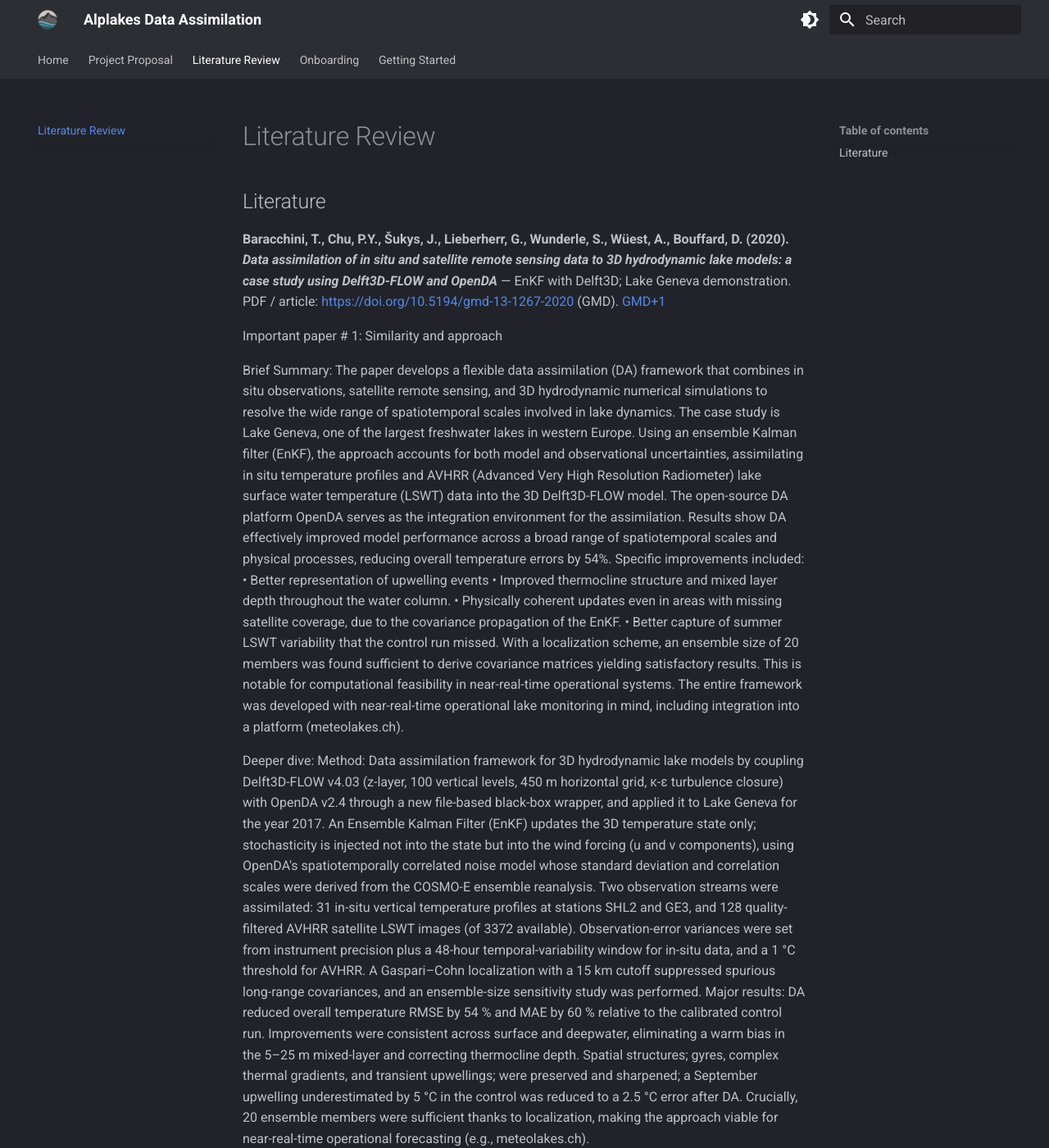
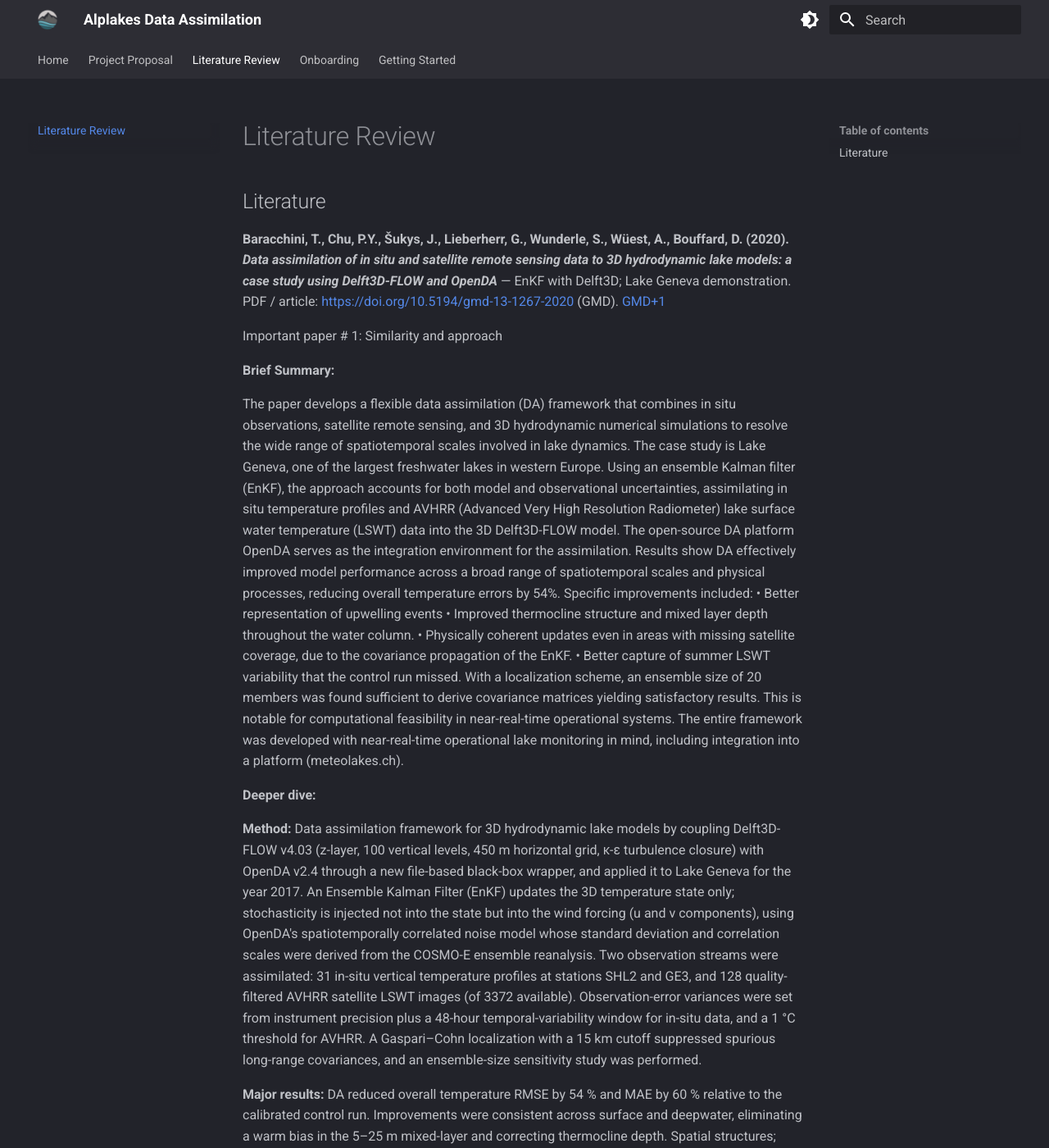
Before and after one commit to eawag-surface-waters-research/alplakes-da, an MkDocs documentation site: the page built from docs/literature-review.md, in a window 1280 px wide and 1400 px high. Shown: the whole window at 82% size. Built offline with MkDocs 1.6.1 and Material for MkDocs 9.7.7, drawn with Linux system fonts in a browser that asks for light colours; some of the changed lines change nothing that is shown; some of the changed text lies outside the part shown.

Commit message:
Update literature-review.md

```diff
--- a/docs/literature-review.md
+++ b/docs/literature-review.md
@@ -5,7 +5,8 @@
 
 Important paper # 1: Similarity and approach
 
-Brief Summary:
+**Brief Summary:**
+
 The paper develops a flexible data assimilation (DA) framework that combines in situ observations, satellite remote sensing, and 3D hydrodynamic numerical simulations to resolve the wide range of spatiotemporal scales involved in lake dynamics. The case study is Lake Geneva, one of the largest freshwater lakes in western Europe. Using an ensemble Kalman filter (EnKF), the approach accounts for both model and observational uncertainties, assimilating in situ temperature profiles and AVHRR (Advanced Very High Resolution Radiometer) lake surface water temperature (LSWT) data into the 3D Delft3D-FLOW model. The open-source DA platform OpenDA serves as the integration environment for the assimilation. Results show DA effectively improved model performance across a broad range of spatiotemporal scales and physical processes, reducing overall temperature errors by 54%. Specific improvements included:
 •	Better representation of upwelling events
 •	Improved thermocline structure and mixed layer depth throughout the water column.
@@ -13,9 +14,11 @@ The paper develops a flexible data assimilation (DA) framework that combines in
 •	Better capture of summer LSWT variability that the control run missed.
 With a localization scheme, an ensemble size of 20 members was found sufficient to derive covariance matrices yielding satisfactory results. This is notable for computational feasibility in near-real-time operational systems. The entire framework was developed with near-real-time operational lake monitoring in mind, including integration into a platform (meteolakes.ch).
 
-Deeper dive:
-Method: Data assimilation framework for 3D hydrodynamic lake models by coupling Delft3D-FLOW v4.03 (z-layer, 100 vertical levels, 450 m horizontal grid, κ-ε turbulence closure) with OpenDA v2.4 through a new file-based black-box wrapper, and applied it to Lake Geneva for the year 2017. An Ensemble Kalman Filter (EnKF) updates the 3D temperature state only; stochasticity is injected not into the state but into the wind forcing (u and v components), using OpenDA's spatiotemporally correlated noise model whose standard deviation and correlation scales were derived from the COSMO-E ensemble reanalysis. Two observation streams were assimilated: 31 in-situ vertical temperature profiles at stations SHL2 and GE3, and 128 quality-filtered AVHRR satellite LSWT images (of 3372 available). Observation-error variances were set from instrument precision plus a 48-hour temporal-variability window for in-situ data, and a 1 °C threshold for AVHRR. A Gaspari–Cohn localization with a 15 km cutoff suppressed spurious long-range covariances, and an ensemble-size sensitivity study was performed.
-Major results: DA reduced overall temperature RMSE by 54 % and MAE by 60 % relative to the calibrated control run. Improvements were consistent across surface and deepwater, eliminating a warm bias in the 5–25 m mixed-layer and correcting thermocline depth. Spatial structures; gyres, complex thermal gradients, and transient upwellings; were preserved and sharpened; a September upwelling underestimated by 5 °C in the control was reduced to a 2.5 °C error after DA. Crucially, 20 ensemble members were sufficient thanks to localization, making the approach viable for near-real-time operational forecasting (e.g., meteolakes.ch).
+**Deeper dive:**
+
+**Method:** Data assimilation framework for 3D hydrodynamic lake models by coupling Delft3D-FLOW v4.03 (z-layer, 100 vertical levels, 450 m horizontal grid, κ-ε turbulence closure) with OpenDA v2.4 through a new file-based black-box wrapper, and applied it to Lake Geneva for the year 2017. An Ensemble Kalman Filter (EnKF) updates the 3D temperature state only; stochasticity is injected not into the state but into the wind forcing (u and v components), using OpenDA's spatiotemporally correlated noise model whose standard deviation and correlation scales were derived from the COSMO-E ensemble reanalysis. Two observation streams were assimilated: 31 in-situ vertical temperature profiles at stations SHL2 and GE3, and 128 quality-filtered AVHRR satellite LSWT images (of 3372 available). Observation-error variances were set from instrument precision plus a 48-hour temporal-variability window for in-situ data, and a 1 °C threshold for AVHRR. A Gaspari–Cohn localization with a 15 km cutoff suppressed spurious long-range covariances, and an ensemble-size sensitivity study was performed.
+
+**Major results:** DA reduced overall temperature RMSE by 54 % and MAE by 60 % relative to the calibrated control run. Improvements were consistent across surface and deepwater, eliminating a warm bias in the 5–25 m mixed-layer and correcting thermocline depth. Spatial structures; gyres, complex thermal gradients, and transient upwellings; were preserved and sharpened; a September upwelling underestimated by 5 °C in the control was reduced to a 2.5 °C error after DA. Crucially, 20 ensemble members were sufficient thanks to localization, making the approach viable for near-real-time operational forecasting (e.g., meteolakes.ch).
 
 
 **Kourzeneva, E. (2014). *Assimilation of lake water surface temperature observations using an Extended Kalman Filter* (Tellus A)** — EKF into FLake (1-D parameterisation); satellite \+ in situ LSWT assimilation.
```
